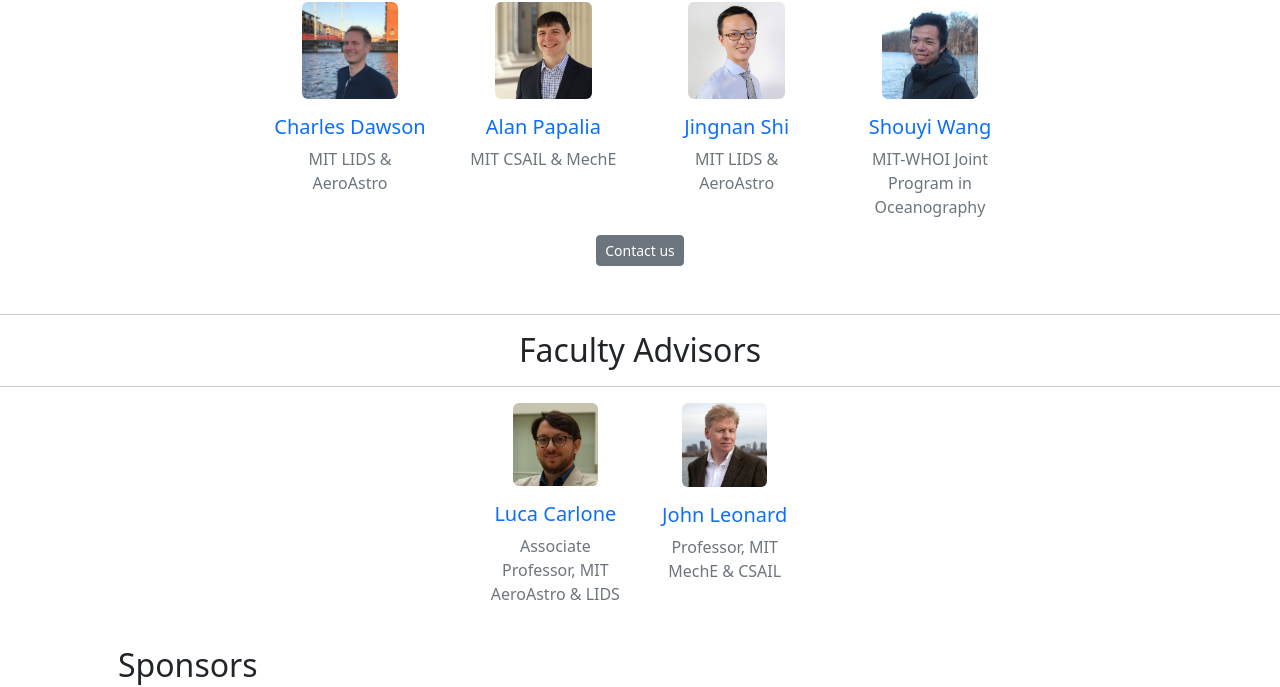
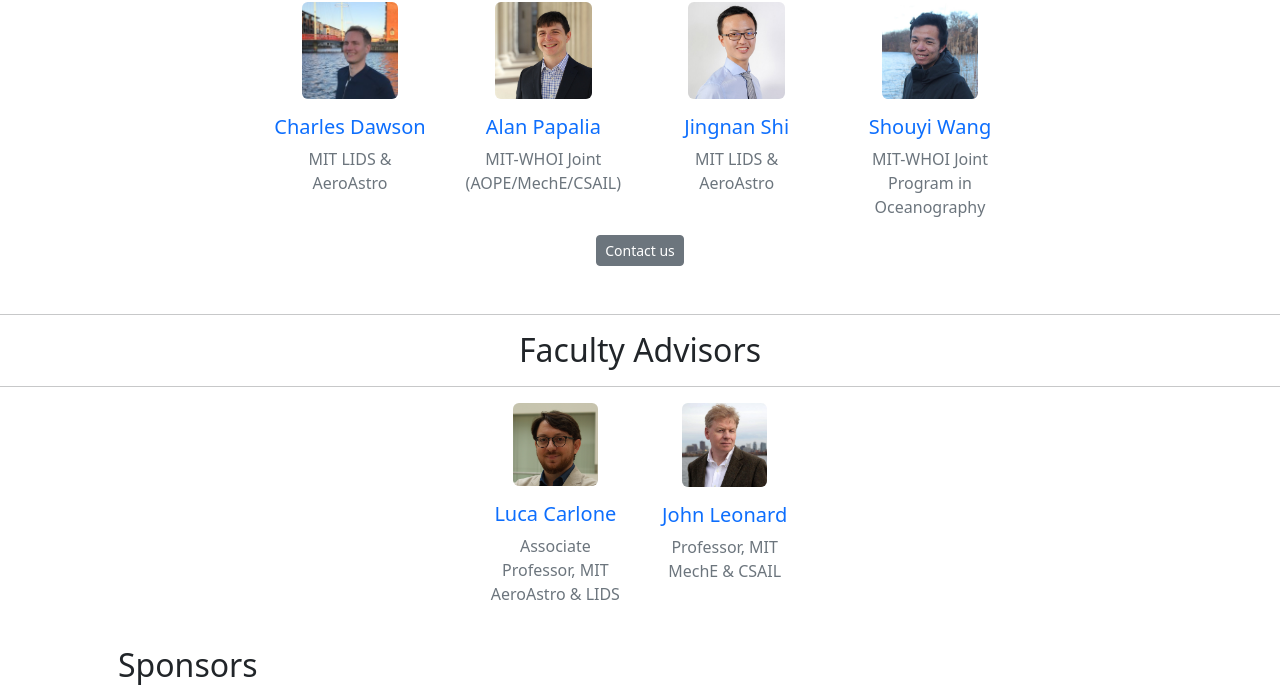
Before and after one commit to MIT-RCW/2024-workshop, a plain HTML site: page index.html in a window 1280 px wide. Shown: the part 3838-4525 px from the top of the page. Drawn offline with nearby package versions, Linux system fonts and the light colour scheme.

Commit message:
who alan belongs to

```diff
--- a/index.html
+++ b/index.html
@@ -375,7 +375,7 @@
                                 Alan Papalia
                             </a>
                         </h5>
-                        <h7 class="card-subtitle text-muted">MIT CSAIL & MechE</h7>
+                        <h7 class="card-subtitle text-muted">MIT-WHOI Joint (AOPE/MechE/CSAIL)</h7>
                     </div>
                 </div>
                 <div class="card border-0 w-50">
```
